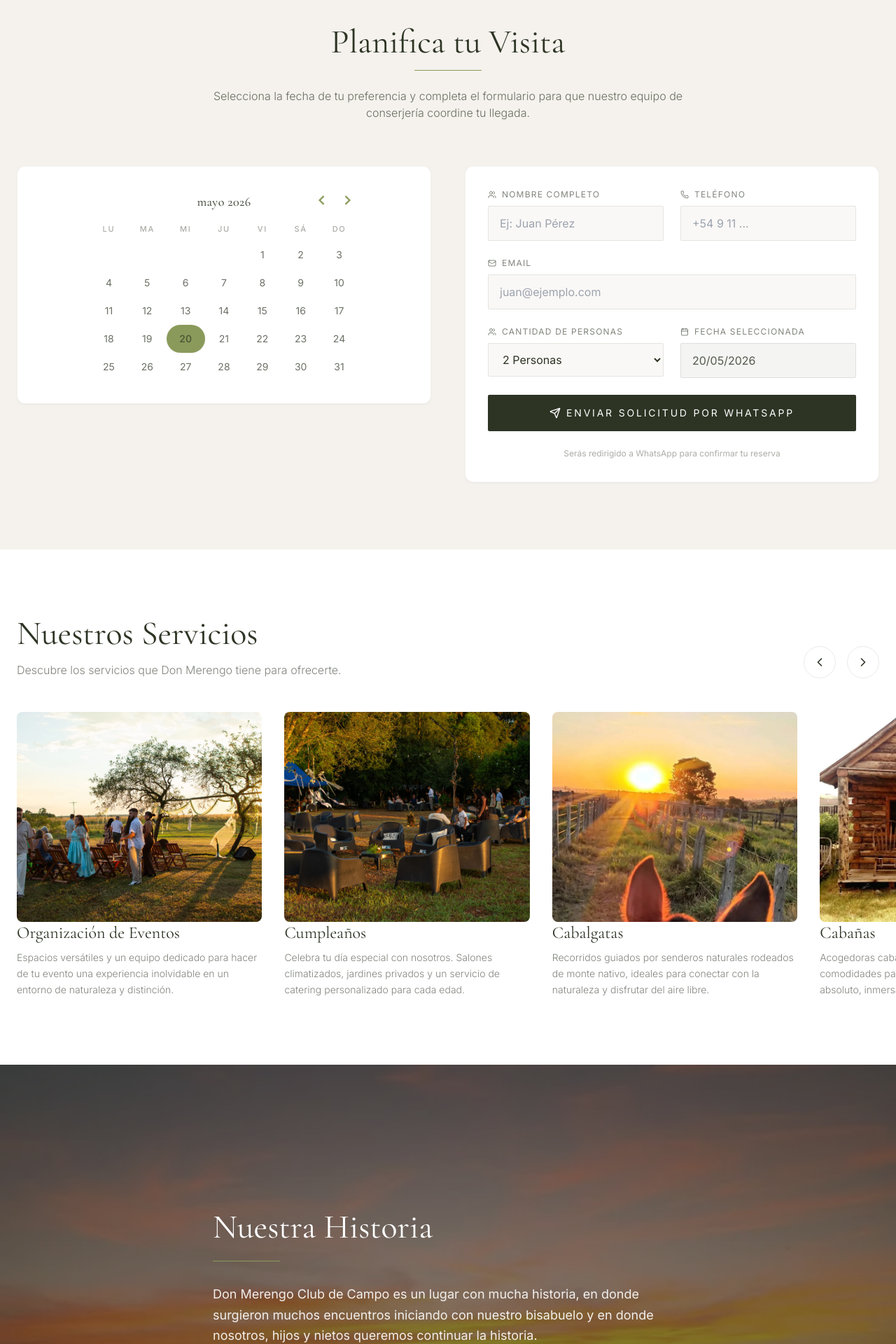
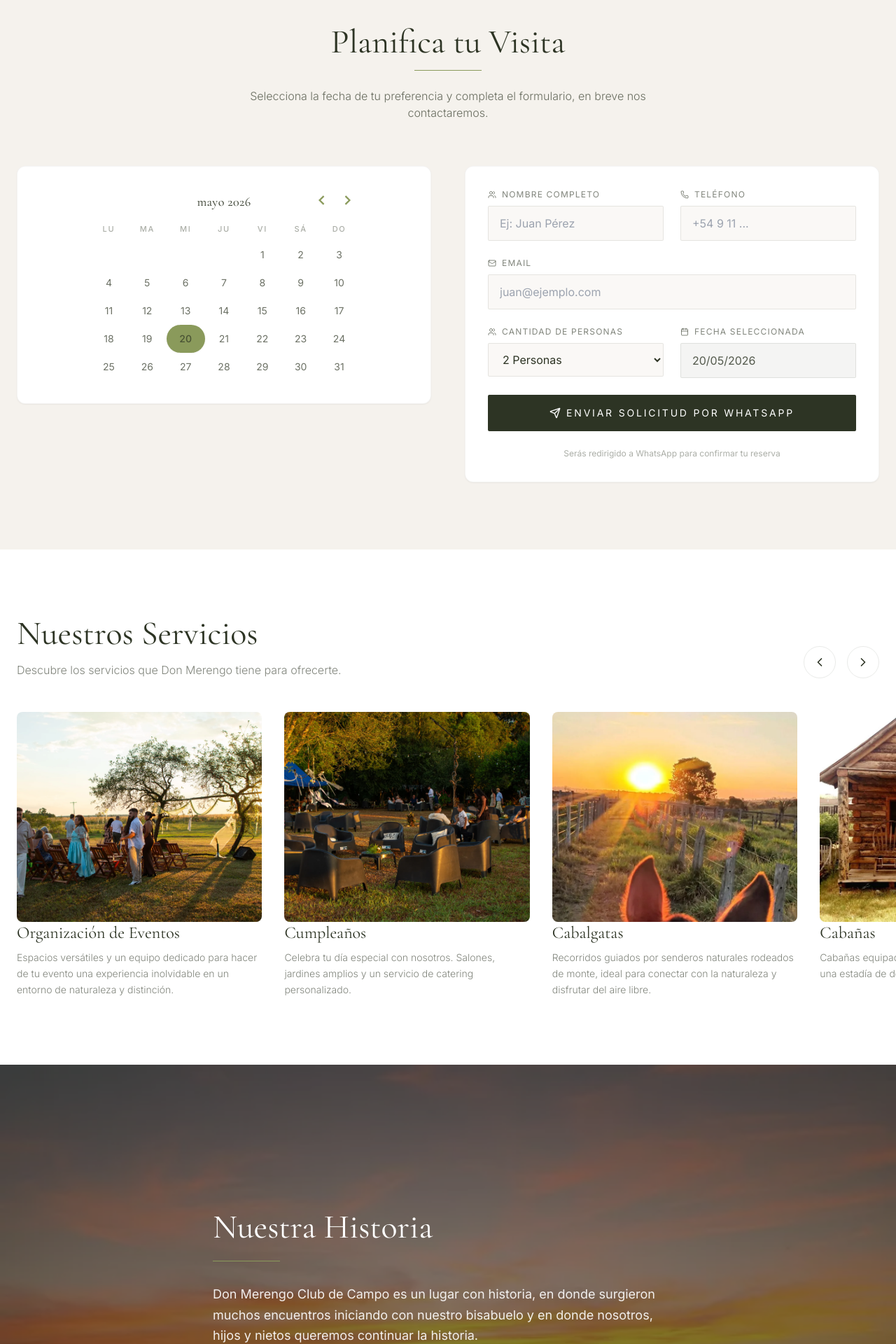
Before and after one commit to FranLopezPiaggio/don-merengo-web, a Next.js app: page / in a window 1280 px wide. Shown: the part 860-2780 px from the top of the page at 70% size. Built offline with nearby package versions, Linux system fonts and the light colour scheme.

Commit message:
fix(content) History and Services content

```diff
--- a/src/components/BookingSection.tsx
+++ b/src/components/BookingSection.tsx
@@ -78,8 +78,7 @@ export default function BookingSection() {
           </h2>
           <div className="w-24 h-[1px] bg-sage mx-auto mb-6" />
           <p className="text-[#2D3424]/70 max-w-2xl mx-auto font-light">
-            Selecciona la fecha de tu preferencia y completa el formulario para
-            que nuestro equipo de conserjería coordine tu llegada.
+            Selecciona la fecha de tu preferencia y completa el formulario, en breve nos contactaremos.
           </p>
         </div>
 
--- a/src/components/Footer.tsx
+++ b/src/components/Footer.tsx
@@ -22,17 +22,6 @@ export default function Footer() {
                 <Facebook size={18} />
               </a>
             </div>
-          </div>
-
-          {/* Quick Links */}
-          <div className="space-y-6">
-            <h3 className="text-lg font-serif uppercase tracking-widest">Navegación</h3>
-            <ul className="space-y-4 text-sm text-cream/60 font-light">
-              <li><a href="#" className="hover:text-sage transition-colors">Inicio</a></li>
-              <li><a href="#reservas" className="hover:text-sage transition-colors">Reservas</a></li>
-              <li><a href="#servicios" className="hover:text-sage transition-colors">Servicios</a></li>
-              <li><a href="#ubicacion" className="hover:text-sage transition-colors">Ubicación</a></li>
-            </ul>
           </div>
 
           {/* Contact */}
--- a/src/components/History.tsx
+++ b/src/components/History.tsx
@@ -36,7 +36,7 @@ export default function History({ backgroundImage = "/rioUruguay.webp" }: Histor
             </h2>
             <div className="w-24 h-[1px] bg-sage mb-8" />
             <p className="text-white/90 text-lg leading-relaxed mb-6">
-              Don Merengo Club de Campo es un lugar con mucha historia, en donde surgieron muchos encuentros iniciando con nuestro bisabuelo y en donde nosotros, hijos y nietos queremos continuar la historia.
+              Don Merengo Club de Campo es un lugar con historia, en donde surgieron muchos encuentros iniciando con nuestro bisabuelo y en donde nosotros, hijos y nietos queremos continuar la historia.
             </p>
             <p className="text-white/90 text-lg leading-relaxed mb-6">
               Por eso hoy en día seguimos abriendo nuestras puertas para que nuevos amigos puedan disfrutar de nuestros espacios y crear nuevas experiencias inolvidables.
--- a/src/components/ServicesCarousel.tsx
+++ b/src/components/ServicesCarousel.tsx
@@ -13,22 +13,22 @@ const services = [
   },
   {
     title: 'Cumpleaños',
-    description: 'Celebra tu día especial con nosotros. Salones climatizados, jardines privados y un servicio de catering personalizado para cada edad.',
+    description: 'Celebra tu día especial con nosotros. Salones, jardines amplios y un servicio de catering personalizado.',
     image: '/services/evento1.webp',
   },
   {
     title: 'Cabalgatas',
-    description: 'Recorridos guiados por senderos naturales rodeados de monte nativo, ideales para conectar con la naturaleza y disfrutar del aire libre.',
+    description: 'Recorridos guiados por senderos naturales rodeados de monte, ideal para conectar con la naturaleza y disfrutar del aire libre.',
     image: '/services/cabalgata2.webp',
   },
   {
     title: 'Cabañas',
-    description: 'Acogedoras cabañas equipadas con todas las comodidades para una estadía de descanso absoluto, inmersas en el paisaje del club de campo.',
+    description: 'Cabañas equipadas con todas las comodidades para una estadía de descanso absoluto.',
     image: '/services/cabana.webp',
   },
   {
     title: 'Bajada al Río Uruguay',
-    description: 'Acceso directo a las costas del Río Uruguay con playa privada, ideal para jornadas de sol, pesca y deportes náuticos.',
+    description: 'Acceso directo a las costas del Río Uruguay, ideal para jornadas de sol, pesca y deportes náuticos.',
     image: '/services/rio.webp',
   },
 ];
@@ -80,11 +80,11 @@ export default function ServicesCarousel() {
                 >
                   <div>
                     <img
-                    src={service.image}
-                    alt={service.title}
-                    width={1080}
-                    height={1080}
-                    className="object-cover w-full h-[200px] lg:h-[300px] rounded-lg"
+                      src={service.image}
+                      alt={service.title}
+                      width={1080}
+                      height={1080}
+                      className="object-cover w-full h-[200px] lg:h-[300px] rounded-lg"
                     />
                   </div>
                   <h3 className="text-2xl font-serif text-forest mb-2">{service.title}</h3>
```
